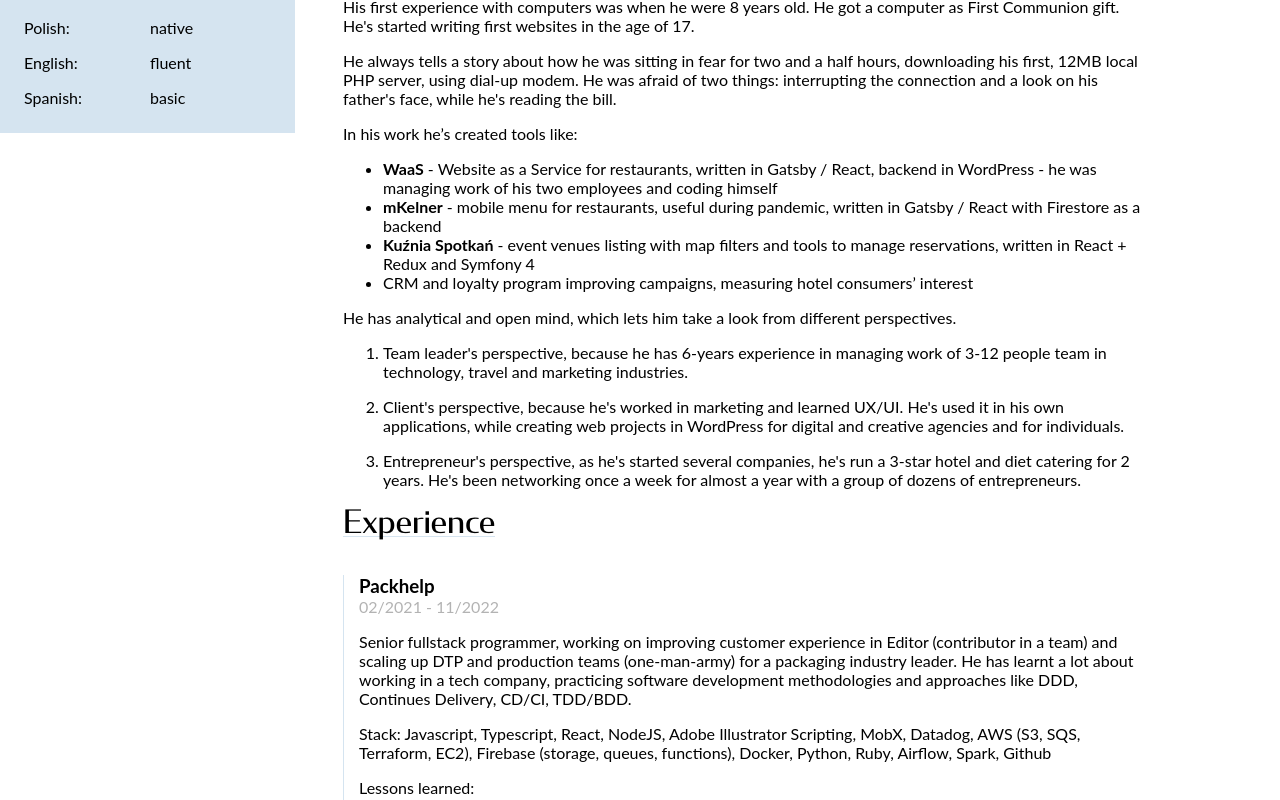
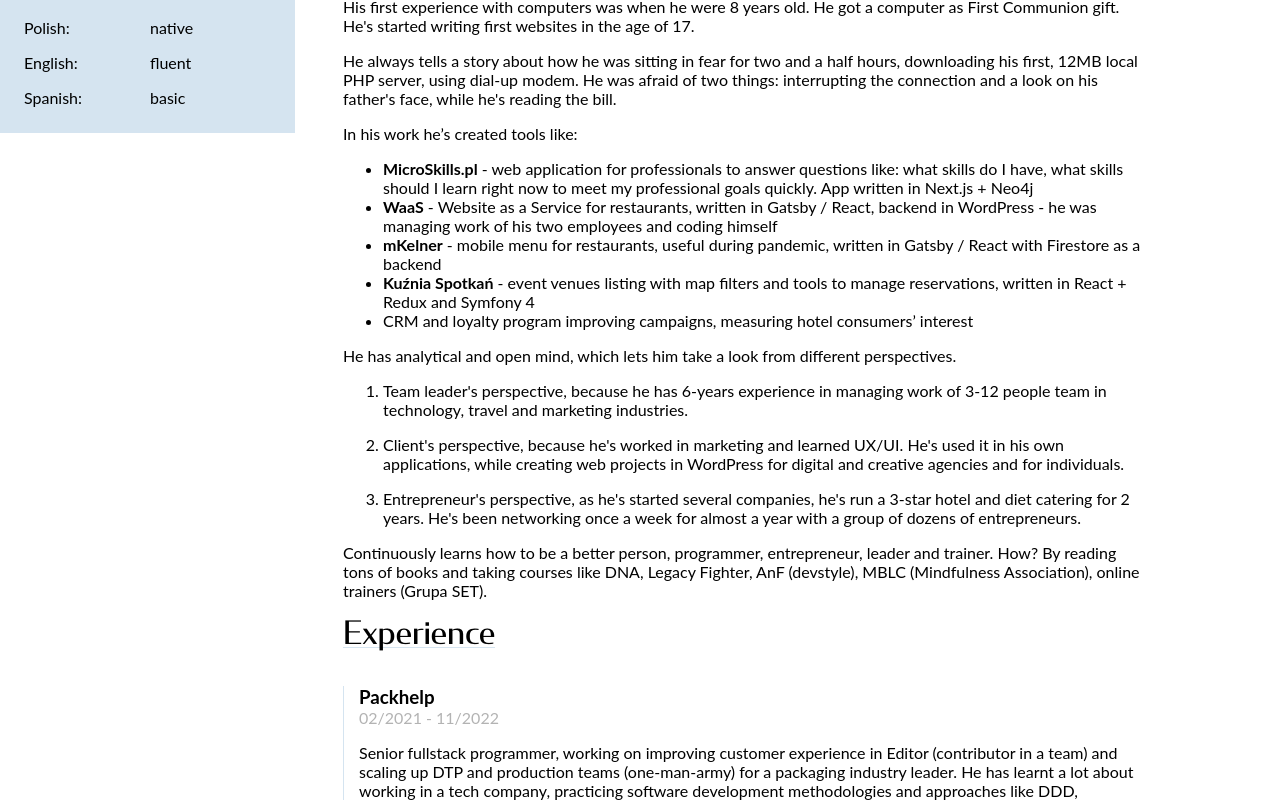
Before and after one commit to degregar/resume, a React (Create React App) app: page / in a window 1280 px wide. Shown: the part 667-1467 px from the top of the page. Built offline with nearby package versions, Linux system fonts and the light colour scheme.

Commit message:
feat: add microskills experience

```diff
--- a/src/components/Resume/Summary/Summary.tsx
+++ b/src/components/Resume/Summary/Summary.tsx
@@ -31,6 +31,12 @@
     default:
       summary = null
   }
+
+  const microskillsExperience = (
+    <li>
+      <strong>MicroSkills.pl</strong> - web application for professionals to answer questions like: what skills do I have, what skills should I learn right now to meet my professional goals quickly. App written in Next.js + Neo4j
+    </li>
+  )
 
   const waasExperience = (
     <li>
@@ -71,18 +77,23 @@
         <>
           {programmerExperience}
 
+          {detailsMode === DETAILS_MODES.full && (
+          <>
               <p>
                     His first experience with computers was when he were 8 years old. He got a computer as First Communion gift. He's started writing first
                     websites in the age of 17.
               </p>
-
               <p>
                   He always tells a story about how he was sitting in fear for two and a half hours, downloading his first, 12MB local PHP server, using
                   dial-up modem. He was afraid of two things: interrupting the connection and a look on his father's face, while he's reading the bill.
               </p>
+          </>
+          )}
+
 
           <p>In his work he’s created tools like:</p>
           <ul>
+            {microskillsExperience}
             {waasExperience}
             {kuklaTechExperience}
             {meetforgeExperience}
@@ -95,7 +106,7 @@
             <li>
               <p>
                 <span>Team leader's perspective</span>
-                {detailsMode === DETAILS_MODES.full && (
+                {[DETAILS_MODES.full, DETAILS_MODES.standard].includes(detailsMode) && (
                   <span>
                     , because he has 6-years experience in managing work of 3-12 people team in technology, travel and marketing industries.
                   </span>
@@ -106,7 +117,7 @@
             <li>
               <p>
                 <span>Client's perspective</span>
-                {detailsMode === DETAILS_MODES.full && (
+                {[DETAILS_MODES.full, DETAILS_MODES.standard].includes(detailsMode) && (
                   <span>
                     , because he's worked in marketing and learned UX/UI. He's used it in his own applications, while creating web projects in
                     WordPress for digital and creative agencies and for individuals.
@@ -118,7 +129,7 @@
             <li>
               <p>
                 <span>Entrepreneur's perspective</span>
-                {detailsMode === DETAILS_MODES.full && (
+                {[DETAILS_MODES.full, DETAILS_MODES.standard].includes(detailsMode) && (
                   <span>
                     , as he's started several companies, he's run a 3-star hotel and diet catering for 2 years. He's been networking once a week for
                     almost a year with a group of dozens of entrepreneurs.
@@ -129,6 +140,8 @@
           </ol>
         </>
       )}
+
+        <p>Continuously learns how to be a better person, programmer, entrepreneur, leader and trainer. How? By reading <a href={"https://michalkukla.pl/polecane-ksiazki/"} target={"_blank"}>tons of books</a> and taking courses like DNA, Legacy Fighter, AnF (devstyle), MBLC (Mindfulness Association), online trainers (Grupa SET).</p>
     </div>
   )
 }
```
Lines whose indentation alone changed are shown as unchanged.
